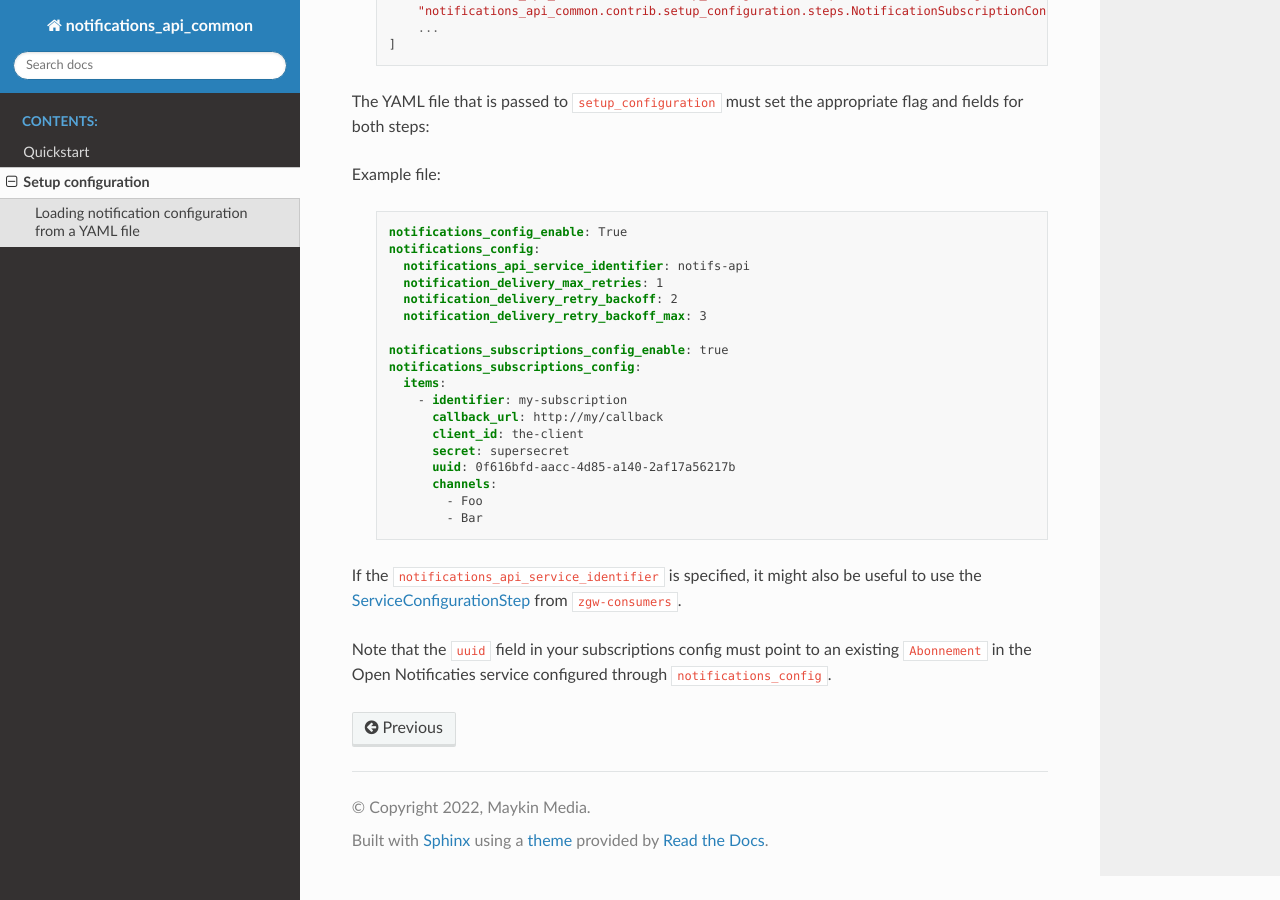
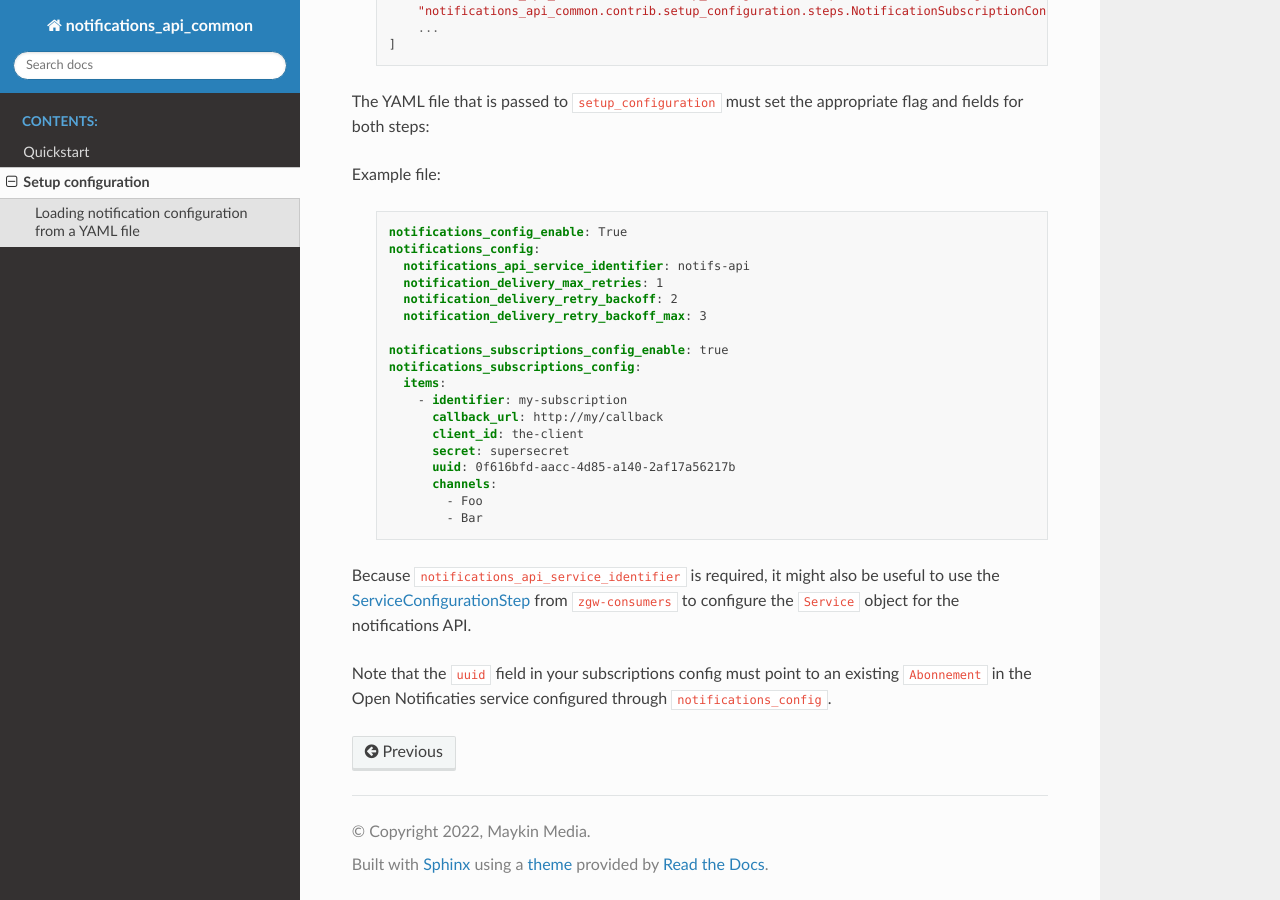
Before and after one commit to maykinmedia/notifications-api-common, a Sphinx documentation site: the page built from docs/setup_config.rst, in a window 1280 px wide and 900 px high, scrolled down 505 px. Built offline with Sphinx 7.4.7 and the Read the Docs theme 3.1.0, drawn with Linux system fonts in a browser that asks for light colours.

Commit message:
Make notifications_api_service_identifier required on NotificationConfigurationModel

```diff
--- a/docs/setup_config.rst
+++ b/docs/setup_config.rst
@@ -50,9 +50,9 @@ Example file:
                 - Foo
                 - Bar
 
-If the ``notifications_api_service_identifier`` is specified, it might also be useful
+Because ``notifications_api_service_identifier`` is required, it might also be useful
 to use the `ServiceConfigurationStep <https://zgw-consumers.readthedocs.io/en/latest/setup_config.html>`_
-from ``zgw-consumers``.
+from ``zgw-consumers`` to configure the ``Service`` object for the notifications API.
 
 Note that the ``uuid`` field in your subscriptions config must point to an existing
 ``Abonnement`` in the Open Notificaties service configured through ``notifications_config``.
```
Also changed, not shown: 2 other files.
